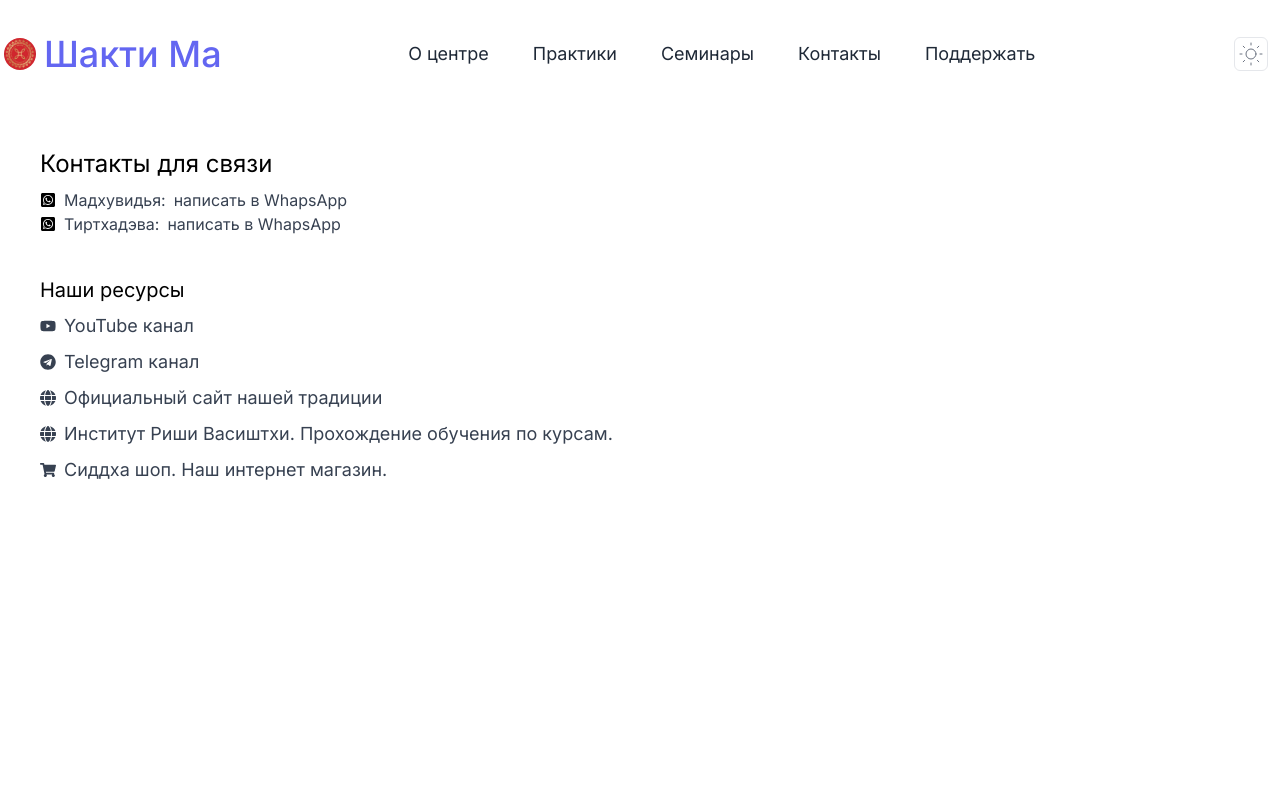
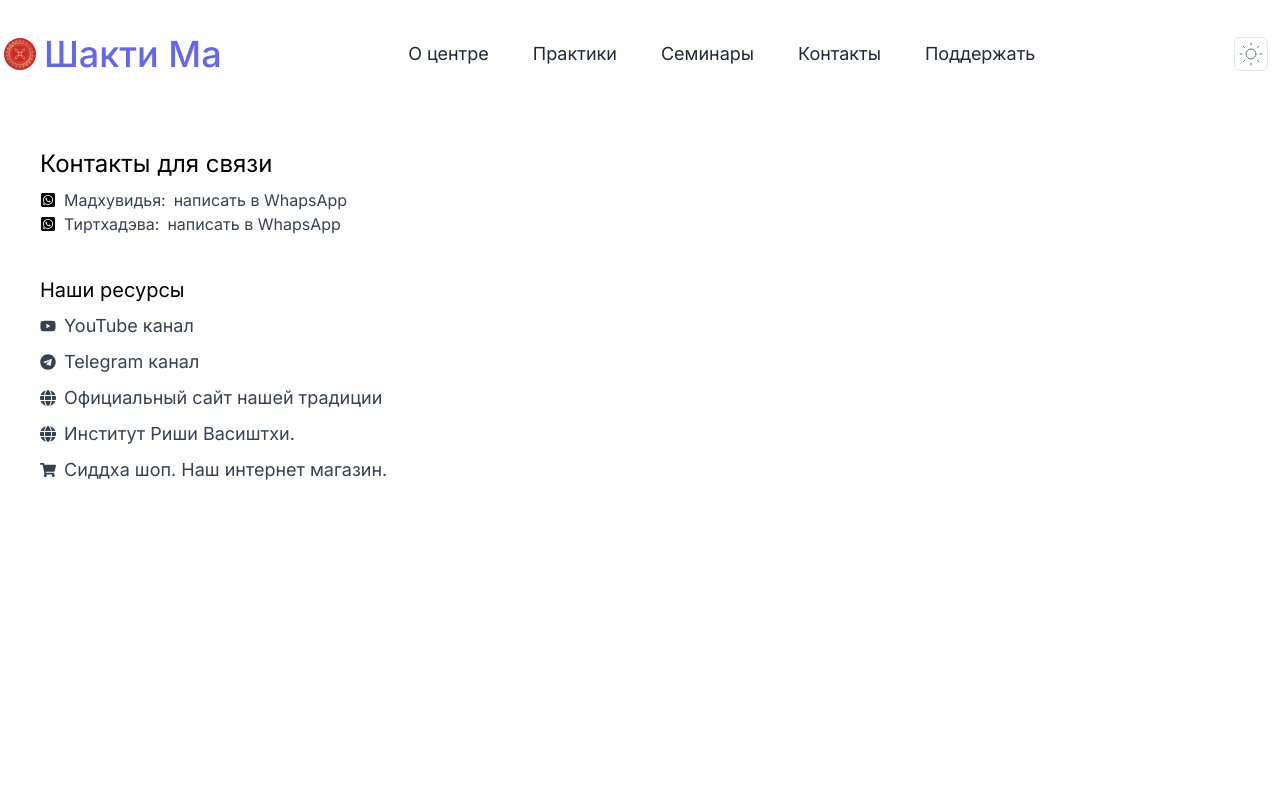
Before and after one commit to TimurTairov/shaktima-new, a Next.js app: page /contacts in a window 1280 px wide. Shown: the top 800 px of the page. Built offline with nearby package versions, Linux system fonts and the light colour scheme; a web font is replaced by a local one.

Commit message:
commit 1.8

```diff
--- a/src/app/contacts/page.tsx
+++ b/src/app/contacts/page.tsx
@@ -61,7 +61,7 @@ const page = () => {
           <li className="dark:text-gray-300 text-gray-700 hover:text-indigo-700 hover:underline my-2 flex items-center">
             <FaGlobe className="mr-2" />
             <a href="https://institute-vasishtha.com/" className="flex text-sm md:text-md lg:text-lg" target="_blank" rel="noreferrer">
-              Институт Риши Васиштхи. Прохождение обучения по курсам.
+              Институт Риши Васиштхи.
             </a>
           </li>
           <li className="dark:text-gray-300 text-gray-700 hover:text-indigo-700 hover:underline my-2 flex items-center">
```
